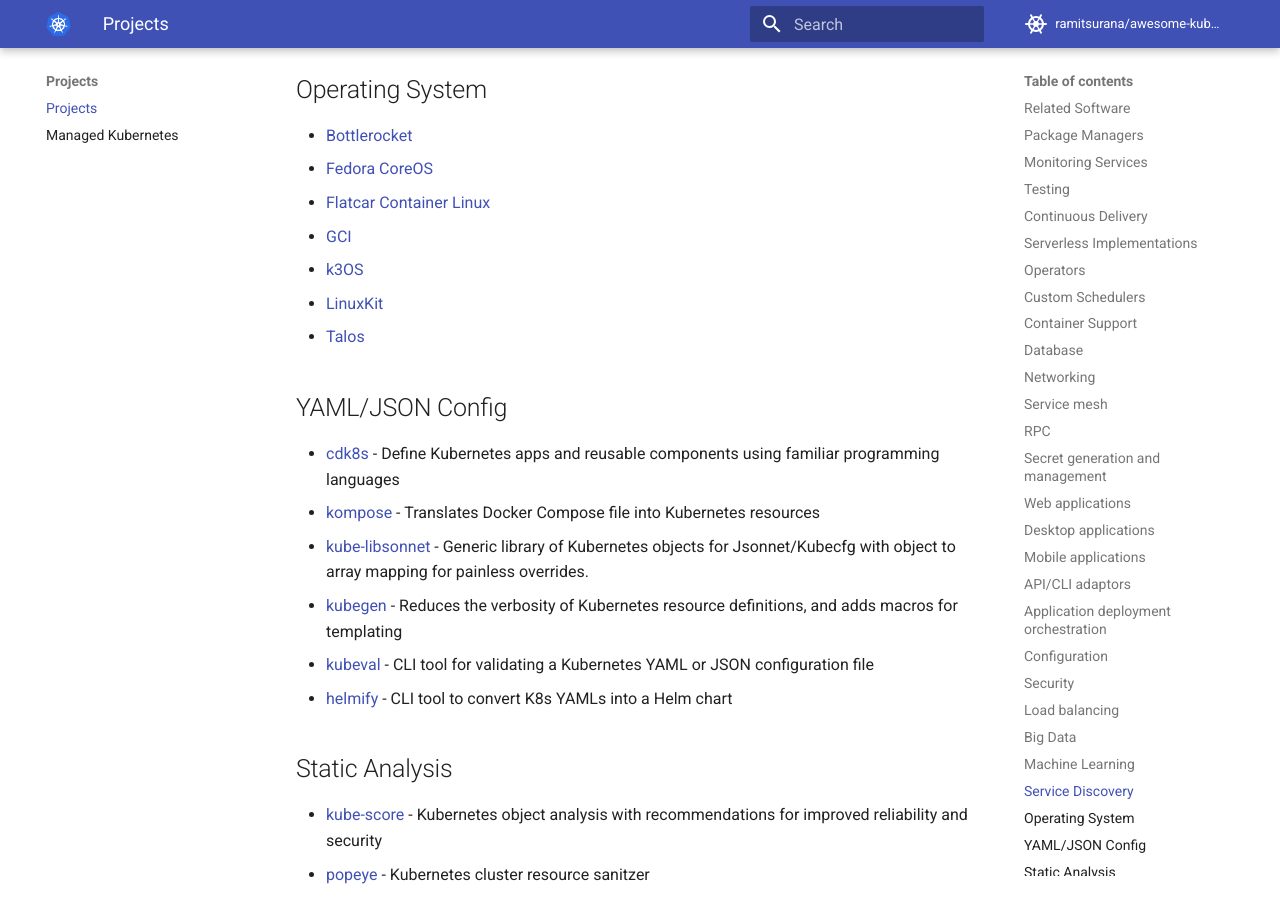
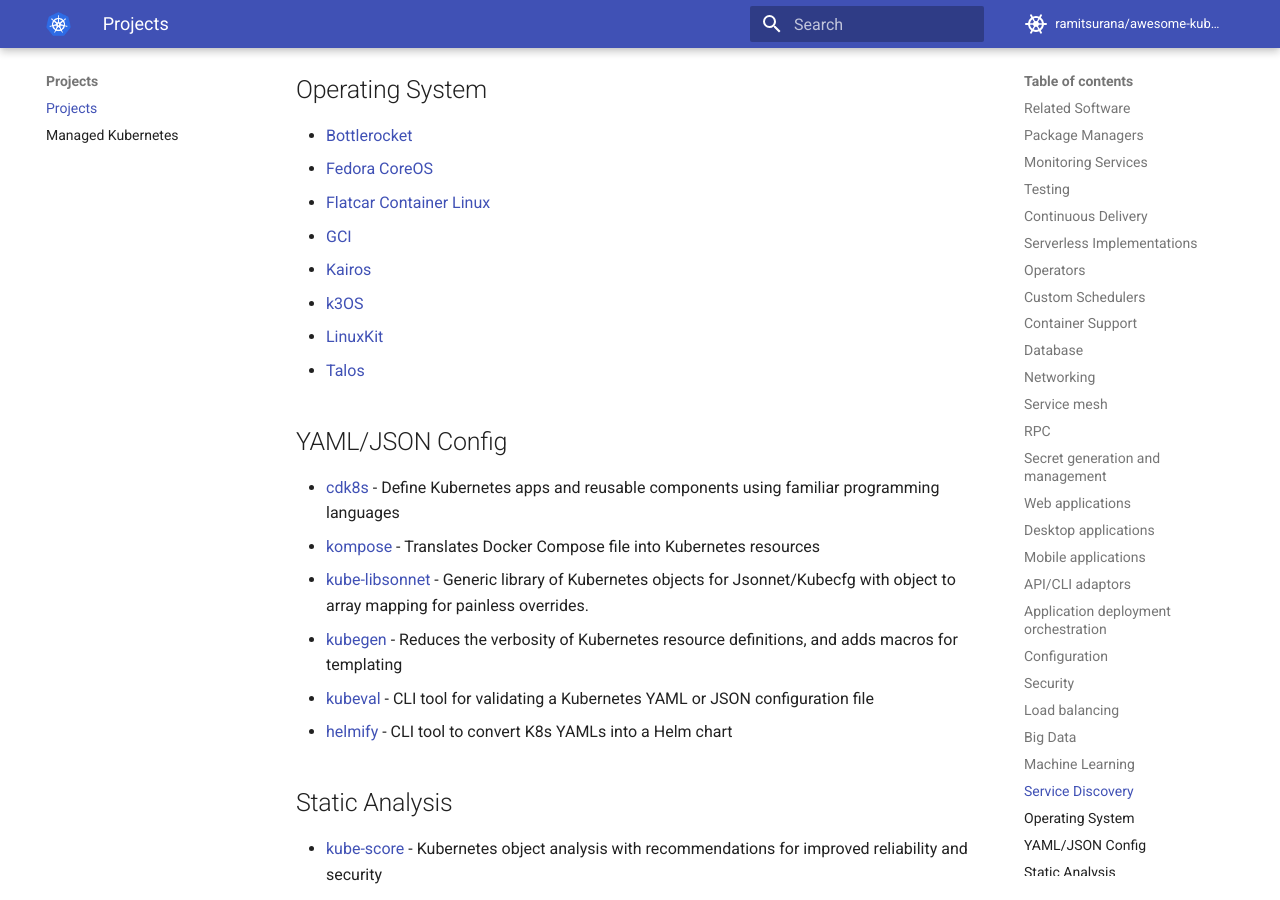
Before and after one commit to ramitsurana/awesome-kubernetes, an MkDocs documentation site: the page built from docs/projects/projects.md, in a window 1280 px wide and 900 px high, scrolled down 17287 px. Built offline with MkDocs 1.6.1 and Material for MkDocs 9.7.7, drawn with Linux system fonts in a browser that asks for light colours; comment, search, counter and statistics services are not loaded.

Commit message:
Add kairos to the project list (#845)
Kairos is an OS designed for running immutable edge Kubernetes

```diff
--- a/docs/projects/projects.md
+++ b/docs/projects/projects.md
@@ -468,6 +468,7 @@ Projects
 * [Fedora CoreOS](https://getfedora.org/en/coreos/)
 * [Flatcar Container Linux](https://www.flatcar-linux.org/)
 * [GCI](https://cloud.google.com/container-optimized-os/docs/)
+* [Kairos](https://github.com/kairos-io/kairos)
 * [k3OS](https://github.com/rancher/k3os)
 * [LinuxKit](https://github.com/linuxkit/kubernetes)
 * [Talos](https://github.com/talos-systems/talos)
```
